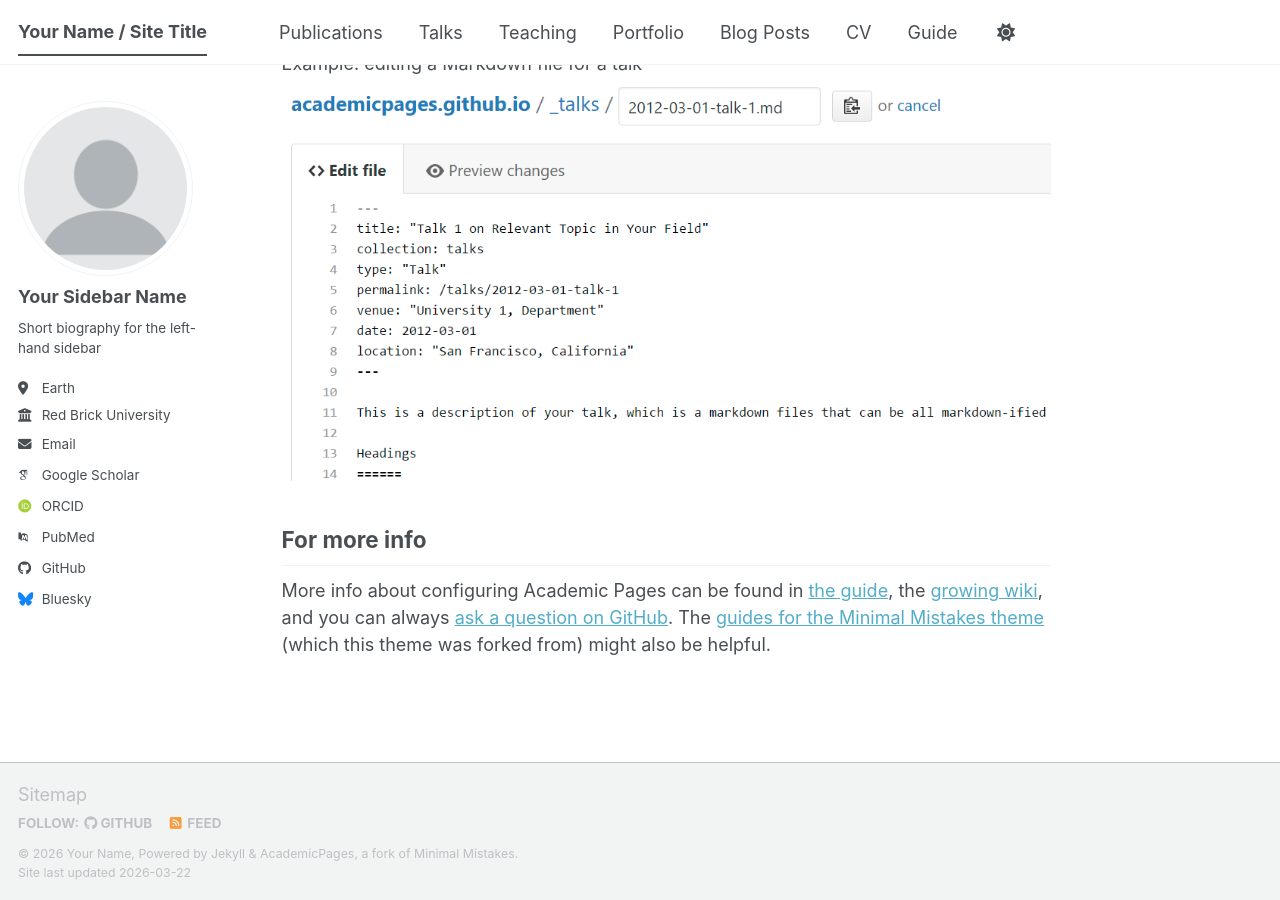
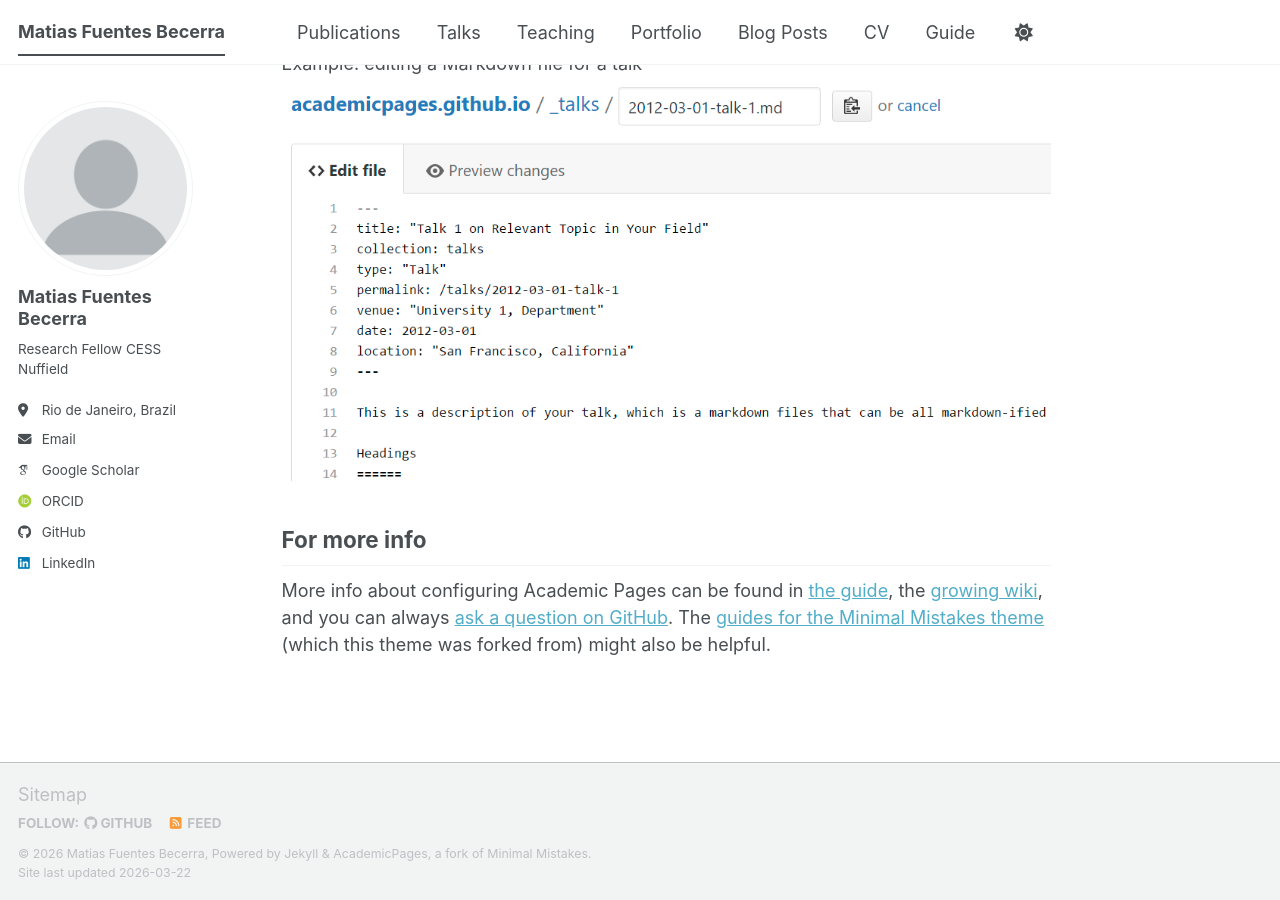
Before and after one commit to mfuentesb/mfuentesb.github.io, a Jekyll site: the page built from _pages/about.md, in a window 1280 px wide and 900 px high, scrolled down 2720 px. Built offline with Jekyll 4.4.1, drawn with Linux system fonts in a browser that asks for light colours; some web fonts are replaced; a script bundle is joined from its source files by our own code; library files that are not in the unit come from our copies.

Commit message:
Update personal details in _config.yml
Updated personal information in the configuration file.

```diff
--- a/_config.yml
+++ b/_config.yml
@@ -9,9 +9,9 @@
 # Basic Site Settings
 locale                   : "en-US"
 site_theme               : "default" # The available themes options are "default", "air", "sunrise", "mint", "dirt" and "contrast"
-title                    : "Your Name / Site Title"
+title                    : "Matias Fuentes Becerra"
 title_separator          : "-"
-name                     : &name "Your Name"
+name                     : &name "Matias Fuentes Becerra"
 description              : &description "Your Name's academic portfolio"   # Update this with a general description of your site, this is the default if not overridden by a page
 url                      : https://mfuentesb.github.io # The base hostname & protocol for your site e.g. "https://[your GitHub username].github.io",
                                                            # or if you already have some other page hosted on Github then use "https://[your GitHub username].github.io/[Your Repo Name]"
@@ -24,24 +24,24 @@ repository               : "mfuentesb/mfuentesb.github.io"
 author:
   # Biographic information
   avatar           : "profile.png"
-  name             : "Your Sidebar Name"
+  name             : "Matias Fuentes Becerra"
   pronouns         : # example: "she/her"
-  bio              : "Short biography for the left-hand sidebar"
-  location         : "Earth"
-  employer         : "Red Brick University"
+  bio              : "Research Fellow CESS Nuffield"
+  location         : "Rio de Janeiro, Brazil"
+  employer         : # "Red Brick University"
   uri              : # URL
-  email            : "none@example.org"
+  email            : "mfuentesb@fen.uchile.cl"
 
   # Academic websites
   academia         : # URL
   arxiv            : # URL - Update with the correct link to your profile
-  googlescholar    : "https://scholar.google.com/citations?user=PS_CX0AAAAAJ"
+  googlescholar    : "https://scholar.google.com/citations?user=b8XvQKgAAAAJ"
   inspire-hep      : # URL
   impactstory      : # URL
-  orcid            : "https://orcid.org/yourorcidurl"
+  orcid            : "https://orcid.org/0000-0001-5777-7580"
   semantic         : # URL
   ssrn             : # URL
-  pubmed           : "https://www.ncbi.nlm.nih.gov/pubmed/?term=john+snow"
+  pubmed           : # "https://www.ncbi.nlm.nih.gov/pubmed/?term=john+snow"
   researchgate     : # URL
   scopus           : # URL
   zotero           : # URL
@@ -51,13 +51,13 @@ author:
   bitbucket        : # Username - Update with your username on the site
   codepen          : # Username
   dribbble         : # Username
-  github           : "academicpages"
+  github           : "mfuentesb"
   kaggle           : # Username
   stackoverflow    : # User number or user number and name (i.e., use "1" or "1/jeff-atwood")
 
   # Social media
   artstation       : # Username
-  bluesky          : "bsky.app" # Replace this with you Bluesky username
+  bluesky          : # "bsky.app" # Replace this with you Bluesky username
   facebook         : # Username
   flickr           : # Username
   foursquare       : # Username
@@ -66,7 +66,7 @@ author:
   keybase          : # Username
   instagram        : # Username
   lastfm           : # Username
-  linkedin         : # Username
+  linkedin         : "mfuentesb-7b645914b"
   mastodon         : # URL
   medium           : # URL
   pinterest        : # Username
```
